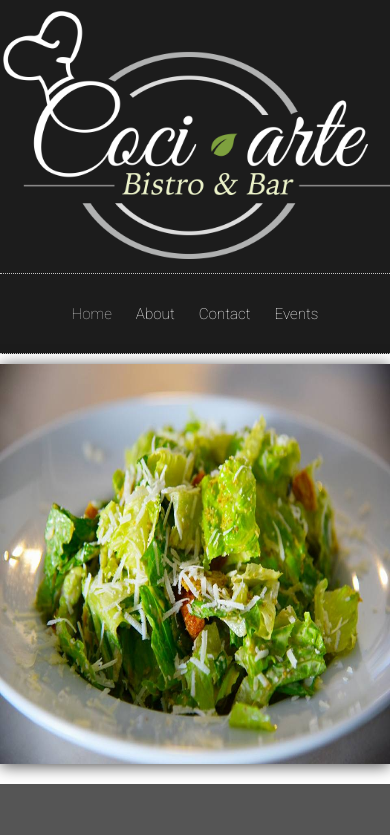
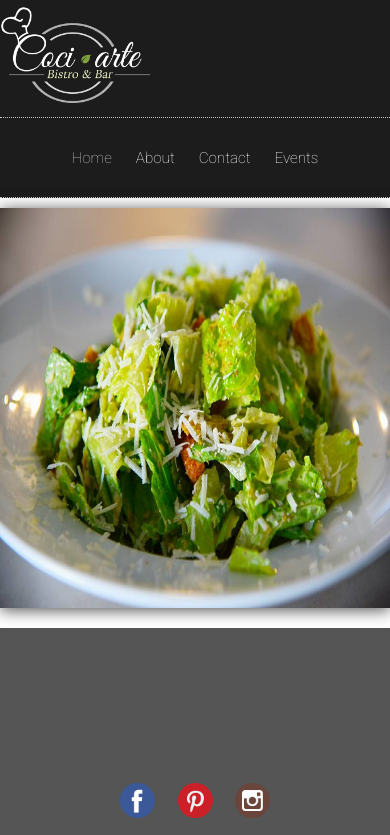
Before and after one commit to Pjdaze/coci-arte, a plain HTML site: page index.html in a window 390 px wide. Shown: the top 835 px of the page. Drawn offline with nearby package versions, Linux system fonts and the light colour scheme.

Commit message:
logo
smaller logo

```diff
--- a/css/liquid.css
+++ b/css/liquid.css
@@ -53,6 +53,14 @@ border-top: 1px dotted #c4c4c4;
 border-bottom: 1px dotted #c4c4c4;
 
 }
+
+
+    #logo1 img {
+
+width: 150px;
+
+
+    }
 
 
 
--- a/css/style.css
+++ b/css/style.css
@@ -50,12 +50,15 @@ width: 100%;
 #logo {
   text-align: center;
   max-width: 15%;
+  margin: 0;
+
 }
 
 
 #logo1 {
   text-align: center;
   max-width: 15%;
+  margin: 0;
 }
 
 
```
